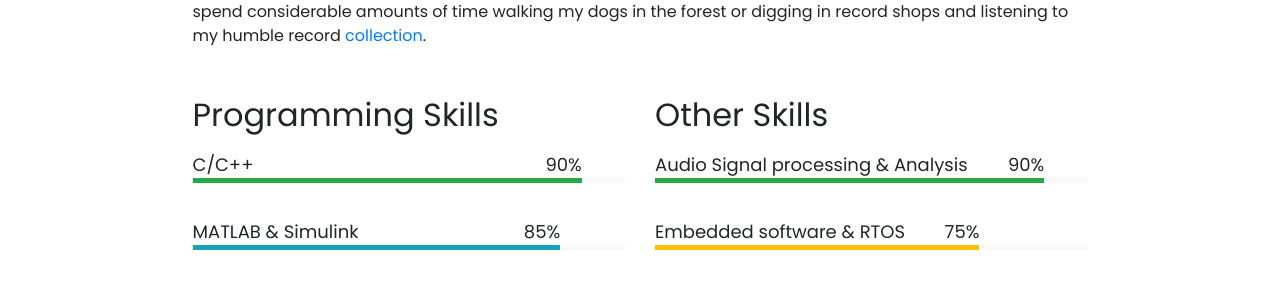
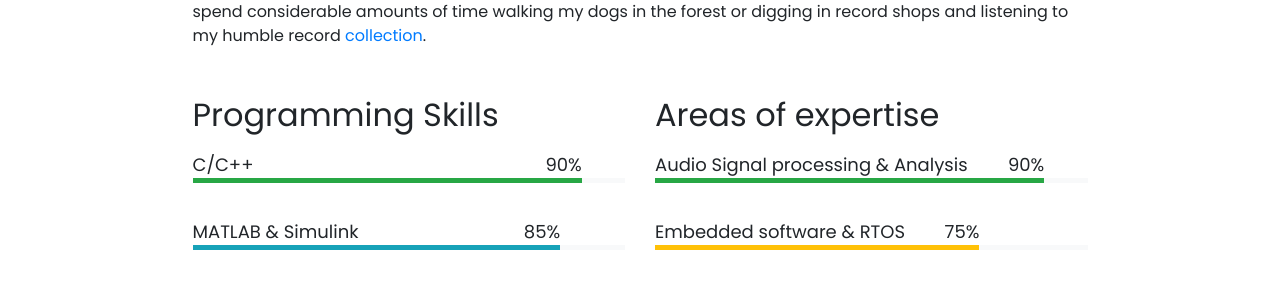
Before and after one commit to ratatech/ratatech.github.io, a Jekyll site: the page built from pages/about.md, in a window 1280 px wide. Shown: the part 370-659 px from the top of the page. Built offline with Jekyll 4.4.1, drawn with Linux system fonts in a browser that asks for light colours; nearby versions of some CDN libraries; emoji names are drawn with the system emoji font.

Commit message:
Updated about page

```diff
--- a/pages/about.md
+++ b/pages/about.md
@@ -14,7 +14,7 @@
 
 <div class="row">
 {% include about/skills.html title="Programming Skills" source=site.data.programming-skills %}
-{% include about/skills.html title="Other Skills" source=site.data.other-skills %}
+{% include about/skills.html title="Areas of expertise" source=site.data.other-skills %}
 </div>
 
 <div class="row">
```
